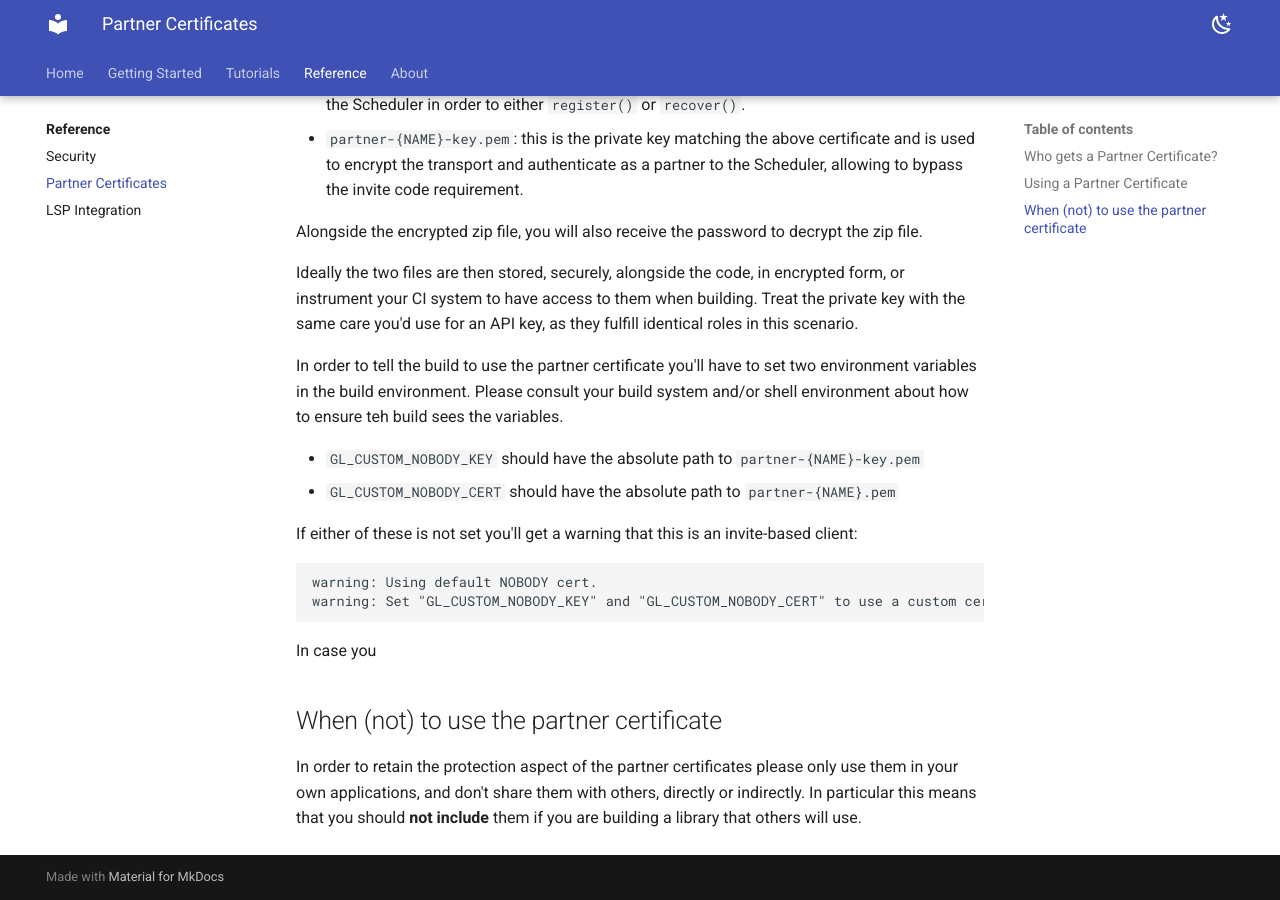
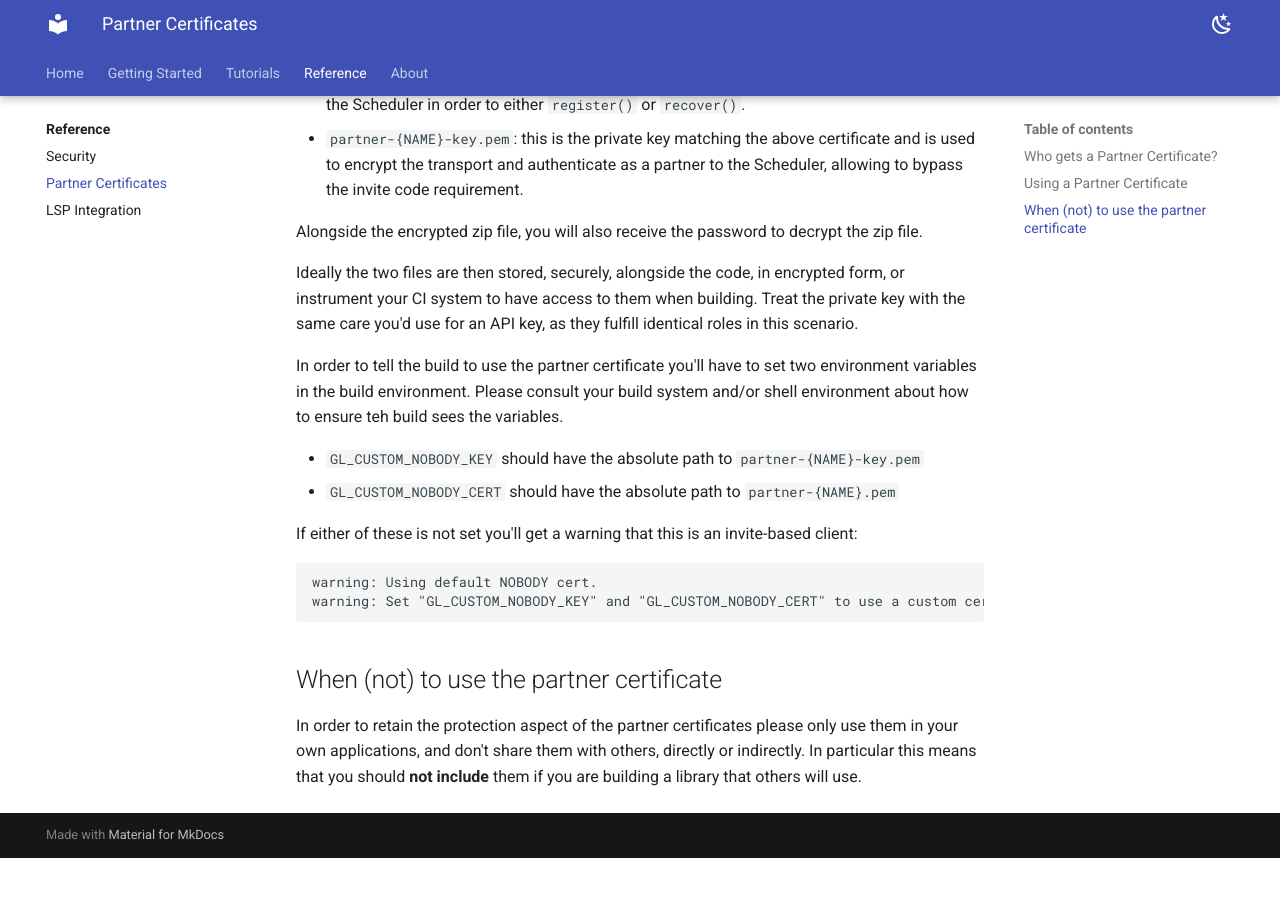
Before and after one commit to Blockstream/greenlight, an MkDocs documentation site: the page built from docs/src/reference/partner-certs.md, in a window 1280 px wide and 900 px high, scrolled down 1105 px. Built offline with MkDocs 1.6.1 and Material for MkDocs 9.7.7, drawn with Linux system fonts in a browser that asks for light colours; after the commit the page ends 1963 px from its top, so only the background shows below that.

Commit message:
docs: Clean up partner-certs reference page
Signed-off-by: Peter Neuroth <pet.v.ne@gmail.com>

````diff
--- a/docs/src/reference/partner-certs.md
+++ b/docs/src/reference/partner-certs.md
@@ -79,8 +79,6 @@ warning: Using default NOBODY cert.
 warning: Set "GL_CUSTOM_NOBODY_KEY" and "GL_CUSTOM_NOBODY_CERT" to use a custom cert.
 ```
 
-In case you
-
 ## When (not) to use the partner certificate
 
 In order to retain the protection aspect of the partner certificates
````
